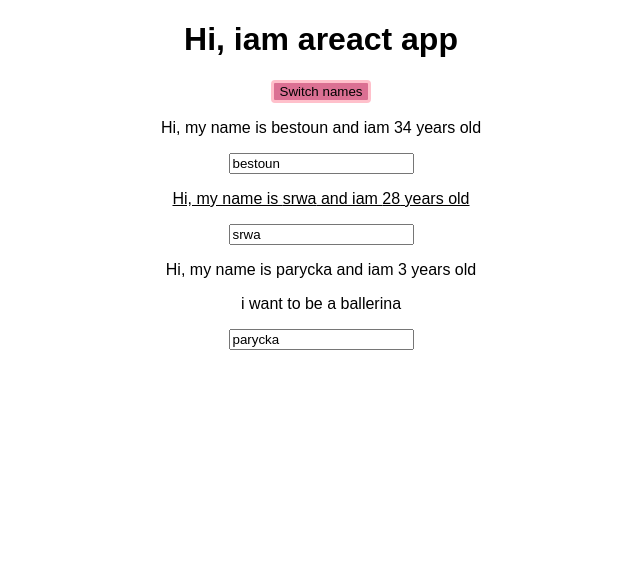
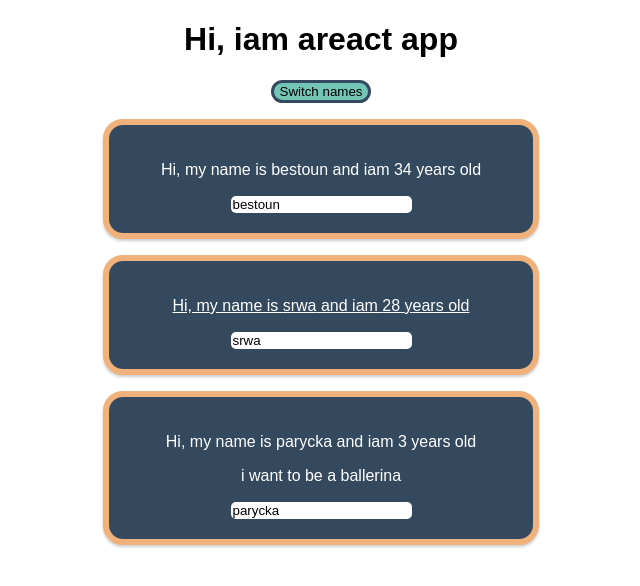
Before and after one commit to SrwaHariri/ReactPlayGround, a React (Create React App) app: page / in a window 1280 px wide. Shown: the top 586 px of the page, without its empty margins (319-959 px from the left). Built offline with nearby package versions, Linux system fonts and the light colour scheme.

Commit message:
style added to person cards

```diff
--- a/src/App.css
+++ b/src/App.css
@@ -2,9 +2,9 @@
   text-align: center;
 }
 .button-style {
-  border: 3px solid pink;
-  border-radius: 4px;
-  background: palevioletred;
+  border: 3px solid #34495e;
+  border-radius: 20px;
+  background: #73c6b6;
   cursor: pointer;
 }
 .person1 {
--- /dev/null
+++ b/src/Person/Person.css
@@ -0,0 +1,14 @@
+.Person {
+  border: 6px solid #f0b27a;
+  border-radius: 20px;
+  box-shadow: 0 2px 3px #ccc;
+  background: #34495e;
+  margin: 16px auto;
+  padding: 20px;
+  width: 30%;
+  color: white;
+}
+.input {
+  border-radius: 5px;
+  border: none;
+}
--- a/src/Person/Person.js
+++ b/src/Person/Person.js
@@ -1,12 +1,18 @@
 import React from "react";
+import "./Person.css";
 const person = props => {
   return (
-    <div>
+    <div className="Person">
       <p onClick={props.blik} className={props.className}>
         Hi, my name is {props.name} and iam {props.age} years old
       </p>
       <p>{props.children}</p>
-      <input type="text" onChange={props.changed} value={props.name} />
+      <input
+        className="input"
+        type="text"
+        onChange={props.changed}
+        value={props.name}
+      />
     </div>
   );
 };
```
